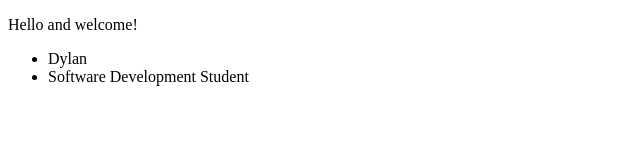
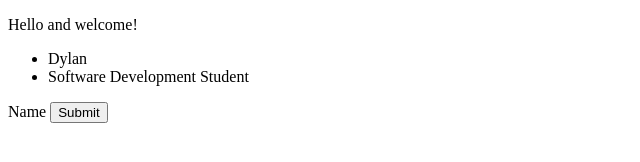
Before and after one commit to Dylan-M-afk/practicerepo, a plain HTML site: page index.html in a window 1280 px wide. Shown: the whole page, without its empty margins (0-640 px from the left). Drawn offline with Linux system fonts and the light colour scheme.

Commit message:
Added Form To Site

```diff
--- a/index.html
+++ b/index.html
@@ -17,5 +17,10 @@
             Software Development Student
         </li>
     </ul>
+    <form action="./welcome.html">
+        <label>Name
+        </label>
+        <button type="submit">Submit</button>
+    </form>
 </body>
 </html>
```
Also changed, not shown: welcome.html (added, +12 -0 lines).
